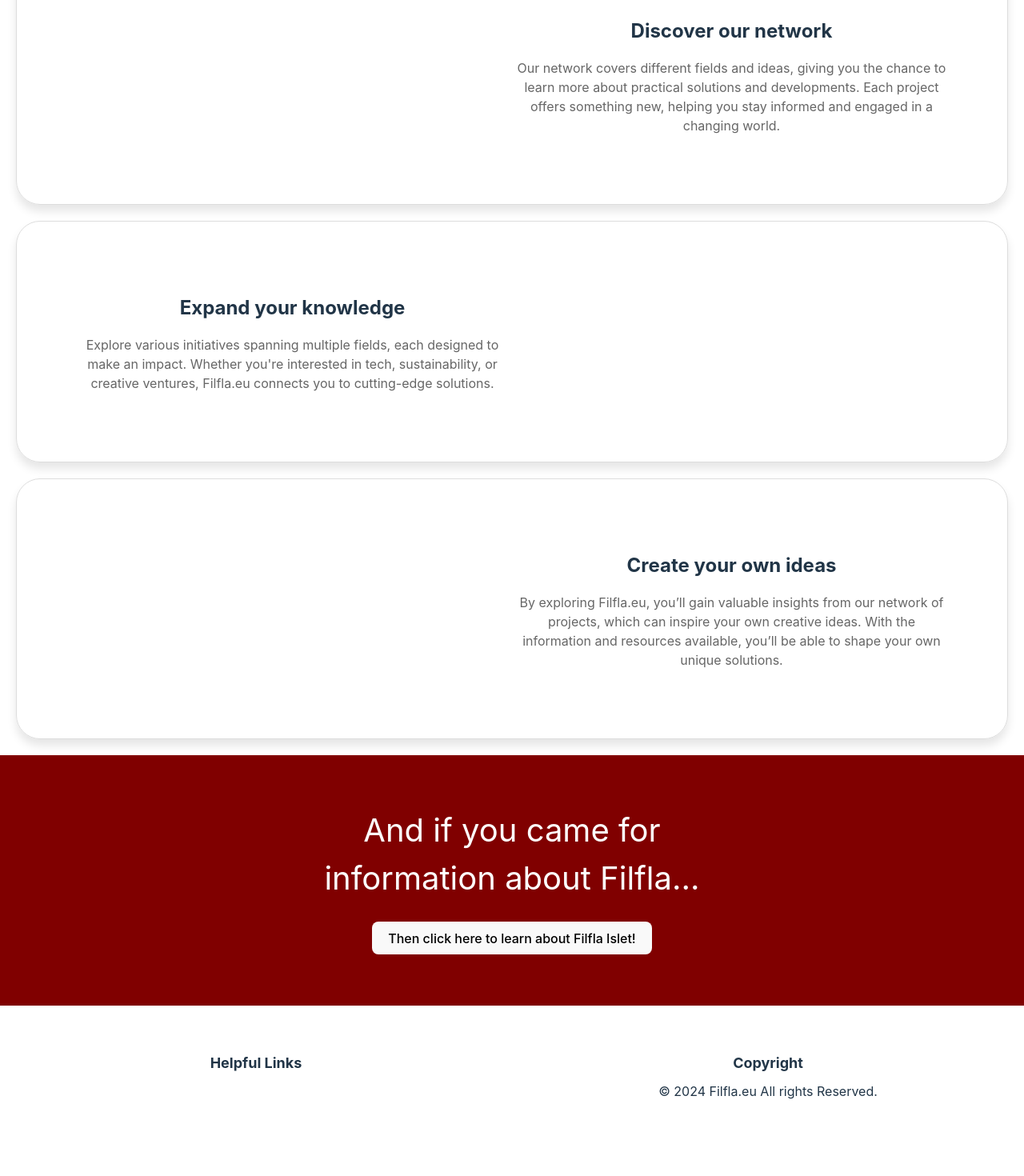
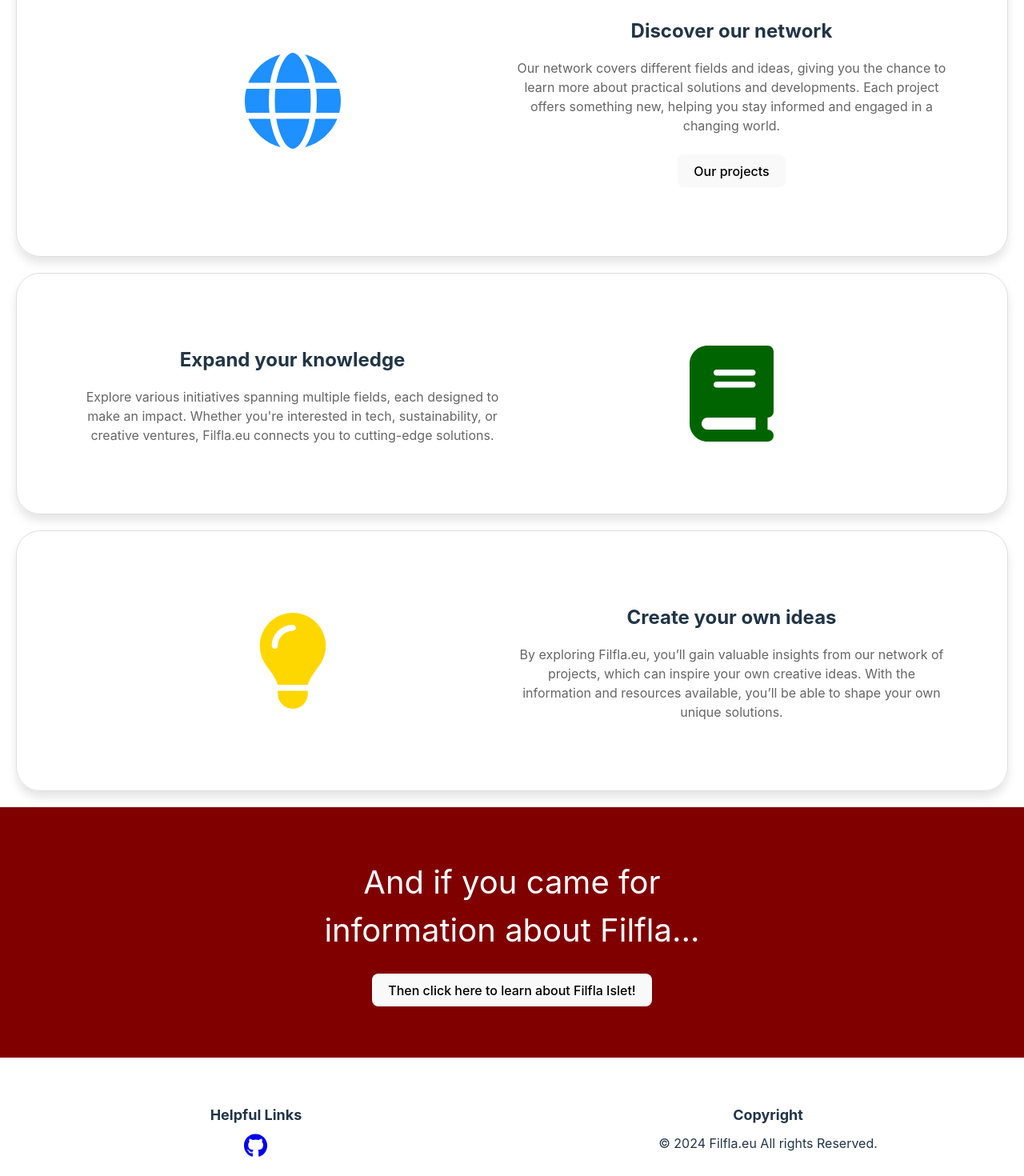
Before and after one commit to Arce-Mdina/apex-app, a React (Vite) app: page / in a window 1280 px wide. Shown: the part 746-2216 px from the top of the page at 80% size. Before the commit the page ends 2142 px from the top, so only its background shows below. Built offline with nearby package versions, Linux system fonts and the light colour scheme; a web font is replaced by a local one.

Commit message:
Made sime tweaks

```diff
--- a/package.json
+++ b/package.json
@@ -10,6 +10,11 @@
     "preview": "vite preview"
   },
   "dependencies": {
+    "@fortawesome/fontawesome-svg-core": "^6.6.0",
+    "@fortawesome/free-brands-svg-icons": "^6.6.0",
+    "@fortawesome/free-regular-svg-icons": "^6.6.0",
+    "@fortawesome/free-solid-svg-icons": "^6.6.0",
+    "@fortawesome/react-fontawesome": "^0.2.2",
     "@vercel/analytics": "^1.3.1",
     "react": "^18.3.1",
     "react-dom": "^18.3.1",
--- a/src/App.css
+++ b/src/App.css
@@ -223,21 +223,23 @@
 }
 
 .island-btn {
-  color:black;
+
   transition:0.3s ease-in;
 }
 
 .island-btn:hover {
+  color:black;
   background-color: rgb(209, 255, 219);
 }
 
 .project-btn {
-  color:black;
+
   transition:0.3s ease-in;
 }
 
 .project-btn:hover {
-  background-color: rgb(209, 243, 255);
+  color:black;
+  background-color: rgb(226, 226, 226);
 }
 
 .back-button {
--- a/src/App.jsx
+++ b/src/App.jsx
@@ -29,7 +29,7 @@
           <HomeButton />
           <div className="content">
             {useRoutes([
-              { path: '/network', element: <Pages /> },
+              { path: '/projects', element: <Pages /> },
               { path: '/filfla', element: <Islet />},
               { path: '/sources', element: <Sources />},
               { path: '*', element: <NotFound /> },
--- a/src/components/Foot.jsx
+++ b/src/components/Foot.jsx
@@ -1,4 +1,6 @@
 import React from 'react';
+import { faGithub } from '@fortawesome/free-brands-svg-icons';
+import { FontAwesomeIcon as Icon } from '@fortawesome/react-fontawesome';
 
 const Footer = () => {
   return (
@@ -6,13 +8,13 @@
       <footer style={styles.footer}>
         <div style={styles.column}>
           <h3 style={styles.heading}>Helpful Links</h3>
-          <p>
-            <i
-              className="fa-brands fa-github foot-link"
-              href="https://github.com/Arce-Mdina/apex-app"
+          <a href="https://github.com/Arce-Mdina/apex-app">
+            <Icon
+              className="foot-link"
               style={{ fontSize: 30 }}
+              icon={faGithub}
             />
-          </p>
+          </a>
         </div>
         <div style={styles.column}>
           <h3 style={styles.heading}>Copyright</h3>
--- a/src/components/HeroLeft.jsx
+++ b/src/components/HeroLeft.jsx
@@ -1,3 +1,5 @@
+import { FontAwesomeIcon as Icon } from '@fortawesome/react-fontawesome';
+
 const HeroLeft = ({ icon, title, text, fontSize, svg, color }) => {
     return (
       <div className="card card-grid-double">
@@ -7,7 +9,7 @@
         </div>
 
         <div className="hero-icon">
-          <i style={{ fontSize, color }} className={icon}/> {/* Replace img with an Icon */}
+          <Icon icon={icon} style={{ fontSize, color }}/>
           {svg}
         </div>
       </div>
--- a/src/components/HeroRight.jsx
+++ b/src/components/HeroRight.jsx
@@ -1,8 +1,11 @@
+import { FontAwesomeIcon as Icon } from '@fortawesome/react-fontawesome';
+
 const HeroRight = ({ icon, title, text, fontSize, svg, color }) => {
   return (
     <div className="card card-grid-double">
       <div className="hero-icon">
-        <i style={{ fontSize, color }} className={icon}/> {/* Replace img with an Icon */}
+        {/* <i style={{ fontSize, color }} className={icon}/> */}
+        <Icon icon={icon} style={{ fontSize, color }} />
         {svg}
       </div>
 
--- a/src/sections/Islet.jsx
+++ b/src/sections/Islet.jsx
@@ -53,19 +53,19 @@
             />
 
             <BgCard
-                image=""
+                image="https://upload.wikimedia.org/wikipedia/commons/8/81/Filfla_island.jpg"
                 heading="Where is Filfla?"
                 func={openLocationOverlay}
             />
 
             <BgCard
-                image=''
+                image='https://upload.wikimedia.org/wikipedia/commons/2/22/Filfla_the_islet_of_Malta.jpg'
                 heading="History of Filfla"
                 func={openUsageOverlay}
             />
 
             <BgCard
-                image=''
+                image='https://live.staticflickr.com/4029/34829777774_91181405a6_b.jpg'
                 heading="How can I get to Filfla?"
                 func={() => open('https://kmmaltairlines.com/en', '_blank')}
             />
--- a/src/sections/Landing.jsx
+++ b/src/sections/Landing.jsx
@@ -16,6 +16,9 @@
 import Padding from '../components/Padding'
 
 import Overlay from '../components/Overlay'
+
+// Icons
+import { faGlobe, faBook, faLightbulb } from '@fortawesome/free-solid-svg-icons';
 
 const Landing = () => {
 
@@ -63,7 +66,7 @@
 
 
       <HeroRight
-        icon="fa-solid fa-globe"
+        icon={faGlobe}
         color="dodgerblue"
         fontSize={120}
         title="Discover our network"
@@ -72,12 +75,16 @@
             Our network covers different fields and ideas, giving you the chance to learn
             more about practical solutions and developments. Each project offers something new,
             helping you stay informed and engaged in a changing world.
+
+            <br></br>
+            <br></br>
+            <button className="project-btn" onClick={() => navigate('/projects')}>Our projects</button>
           </>
         }
 
       />
       <HeroLeft
-        icon="fa-solid fa-book"
+        icon={faBook}
         color="darkgreen"
         title="Expand your knowledge"
         fontSize={120}
@@ -91,7 +98,7 @@
         }
       />
       <HeroRight
-        icon="fa-solid fa-lightbulb"
+        icon={faLightbulb}
         color="gold"
         fontSize={120}
         title="Create your own ideas"
--- a/src/sections/Pages.jsx
+++ b/src/sections/Pages.jsx
@@ -9,20 +9,20 @@
   return (
     <div>
       {/* <Card /> */}
-      <h1 className="project-heading"><span style={{ color: "brown" }}>Mdina.eu</span>'s Projects</h1>
+      <h1 className="project-heading"><span style={{ color: "brown" }}>Filfla.eu</span>'s Projects</h1>
       <div className="projects-page">
         <div className="card-grid-double">
           <Card
-            link="https://malta-guide.mdina.eu"
+            link="https://malta-guide.filfla.eu"
             heading="Malta Guide"
             desc="Explore Malta's rich history, breathtaking scenery, and vibrant culture with this essential guide, perfect for travelers and anyone eager to learn more about this captivating Mediterranean island."
             image={maltaGuide}
           />
 
           <Card
-            link="https://lehman-brothers.mdina.eu"
+            link="https://lehman-brothers.filfla.eu"
             heading="Lehman Brothers"
-            desc="We know it is hard to find information about Lehman Brothers. Which is why this site is all about Lehman Brothers."
+            desc="We know it is hard to find information about Lehman Brothers. Which is why Filfla.eu presents you Lehman Brothers: A Case Study"
             image={lehmanBrothers}
           />
         </div>
--- a/src/sections/Sources.jsx
+++ b/src/sections/Sources.jsx
@@ -8,9 +8,9 @@
 
     const links = {
         link1: "https://upload.wikimedia.org/wikipedia/commons/6/65/Filfla_Island.jpg",
-        link2: "",
-        link3: "",
-        link4: "",
+        link2: "https://upload.wikimedia.org/wikipedia/commons/8/81/Filfla_island.jpg",
+        link3: "https://upload.wikimedia.org/wikipedia/commons/2/22/Filfla_the_islet_of_Malta.jpg",
+        link4: "https://live.staticflickr.com/4029/34829777774_91181405a6_b.jpg",
     }
 
   return (
```
Also changed, not shown: 1 other file (tests, documents, lock files or other folders).
